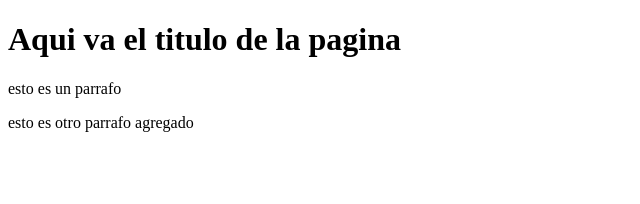
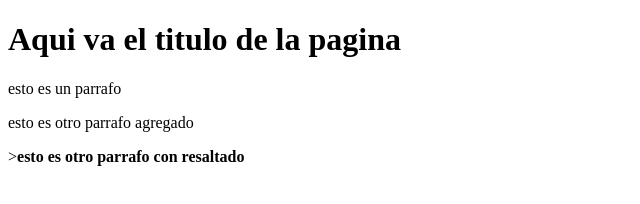
Before and after one commit to Macsion/Gib, a plain HTML site: page index.html in a window 1280 px wide. Shown: the whole page, without its empty margins (0-640 px from the left). Drawn offline with Linux system fonts and the light colour scheme.

Commit message:
Nueva linea de codigo

```diff
--- a/index.html
+++ b/index.html
@@ -10,5 +10,6 @@
     <h1>Aqui va el titulo de la pagina</h1>
     <p>esto es un parrafo</p>
     <p>esto es otro parrafo agregado</p>
+    <p>><strong>esto es otro parrafo con resaltado</strong></p>
 </body>
 </html>
```
